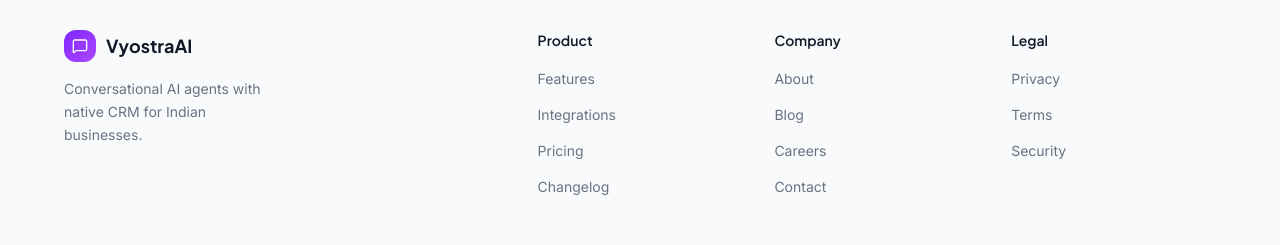
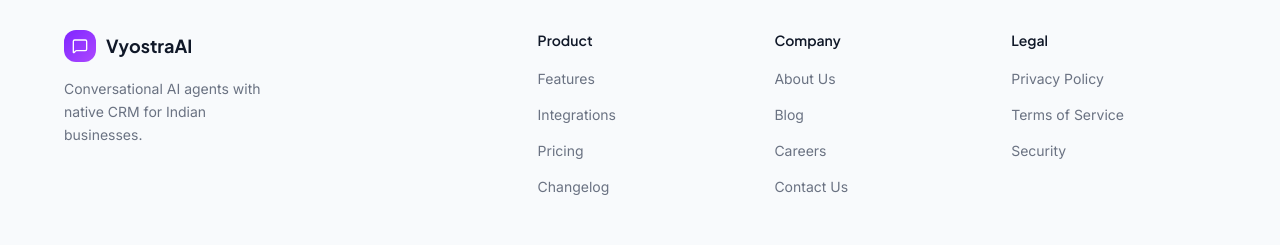
Before and after one commit to akvinayaktiwari/RigaChat, a React (Vite) app in the folder frontend/: page /contact in a window 1280 px wide. Shown: the part 1039-1284 px from the top of the page. Built offline with nearby package versions, Linux system fonts and the light colour scheme; no server answers.

Commit message:
fix: use full footer link labels per standard convention
"About", "Contact", "Privacy", "Terms" read as truncated/abbreviated.
Renamed to "About Us", "Contact Us", "Privacy Policy", "Terms of
Service" — the last two also match the h1 on their destination pages.

```diff
--- a/frontend/src/components/landing/Footer.tsx
+++ b/frontend/src/components/landing/Footer.tsx
@@ -14,17 +14,17 @@ const LINK_COLUMNS = [
   {
     heading: 'Company',
     links: [
-      { label: 'About', href: '/about-us' },
+      { label: 'About Us', href: '/about-us' },
       { label: 'Blog', href: '#' },
       { label: 'Careers', href: '/careers' },
-      { label: 'Contact', href: '/contact' },
+      { label: 'Contact Us', href: '/contact' },
     ],
   },
   {
     heading: 'Legal',
     links: [
-      { label: 'Privacy', href: '/privacy-policy' },
-      { label: 'Terms', href: '/terms-of-service' },
+      { label: 'Privacy Policy', href: '/privacy-policy' },
+      { label: 'Terms of Service', href: '/terms-of-service' },
       { label: 'Security', href: '#' },
     ],
   },
```
